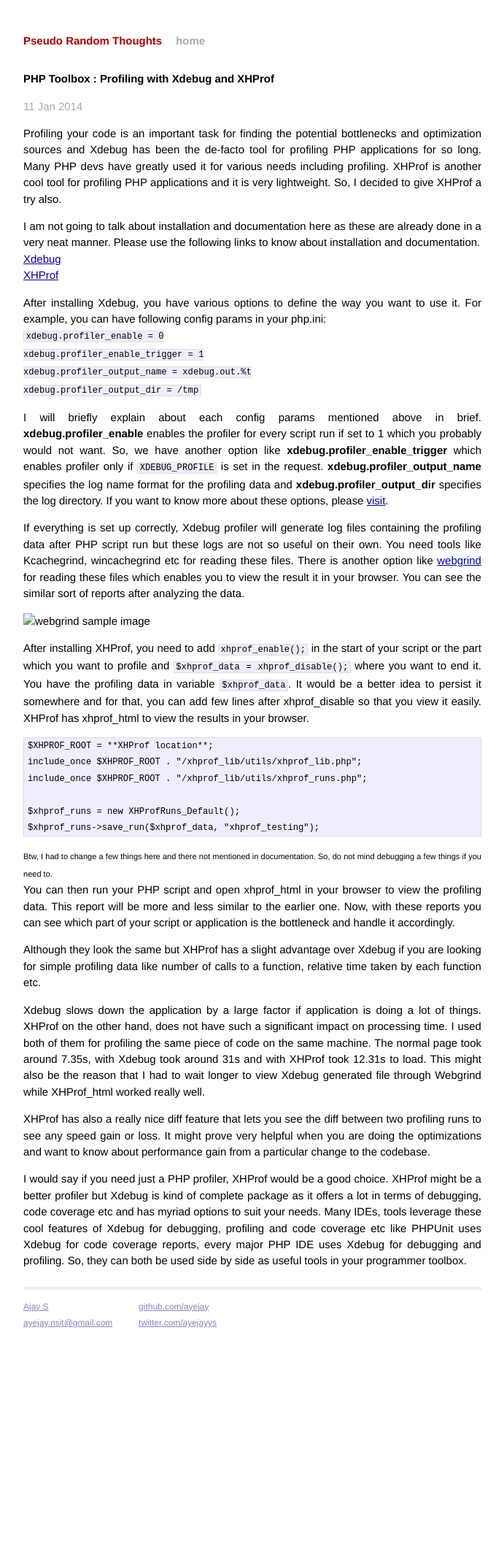
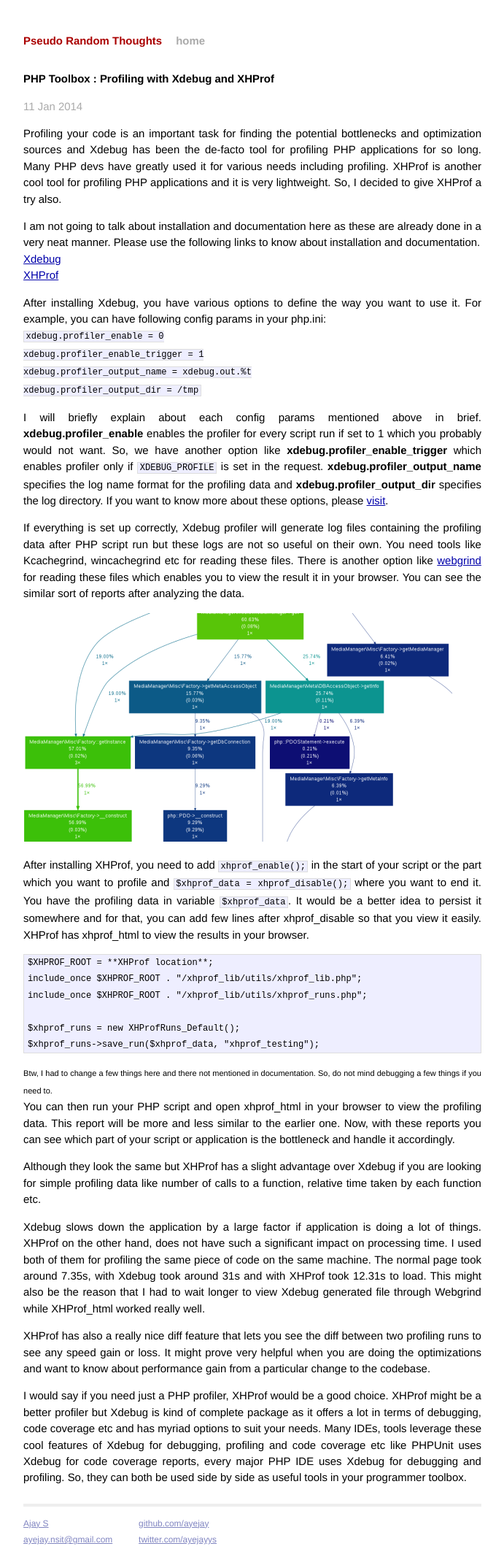
Before and after one commit to ayejay/ayejay.github.io, a Jekyll site: the page built from _posts/2014-01-11-php-toolbox-profiling-with-xdebug-and-xhprof.html, in a window 1280 px wide. Shown: the whole page at 73% size, without its empty margins (294-985 px from the left). Built offline with Jekyll 4.4.1, drawn with Linux system fonts in a browser that asks for light colours; Markdown is read by kramdown in place of the engine named in the settings; before the commit the page ends 1836 px from its top, so only the background shows below that.

Commit message:
Corrected image link

```diff
--- a/_posts/2014-01-11-php-toolbox-profiling-with-xdebug-and-xhprof.html
+++ b/_posts/2014-01-11-php-toolbox-profiling-with-xdebug-and-xhprof.html
@@ -34,7 +34,7 @@ xdebug.profiler_output_name = xdebug.out.%t<br />
 xdebug.profiler_output_dir = /tmp</code></p>
 <p>I will briefly explain about each config params mentioned above in brief. <strong>xdebug.profiler_enable</strong> enables the profiler for every script run if set to 1 which you probably would not want. So, we have another option like <strong>xdebug.profiler_enable_trigger</strong> which  enables profiler only if <code>XDEBUG_PROFILE</code> is set in the request. <strong>xdebug.profiler_output_name</strong> specifies the log name format for the profiling data and <strong>xdebug.profiler_output_dir</strong> specifies the log directory. If you want to know more about these options, please <a href="http://xdebug.org/docs/all_settings" title="All Settings" target="_blank">visit</a>.</p>
 <p>If everything is set up correctly, Xdebug profiler will generate log files containing the profiling data after PHP script run but these logs are not so useful on their own. You need tools like Kcachegrind, wincachegrind etc for reading these files. There is another option like <a href="https://github.com/jokkedk/webgrind" title="webgrind" target="_blank">webgrind</a> for reading these files which enables you to view the result it in your browser. You can see the similar sort of reports after analyzing the data.</p>
-<p><img src="assets/webgrind_web_2.png" alt="webgrind sample image" /></p>
+<p><img src="../assets/webgrind_web_2.png" alt="webgrind sample image" /></p>
 <p>After installing XHProf, you need to add <code>xhprof_enable();</code> in the start of your script or the part which you want to profile and <code>$xhprof_data = xhprof_disable();</code> where you want to end it. You have the profiling data in variable <code>$xhprof_data</code>. It would be a better idea to persist it somewhere and for that, you can add few lines after xhprof_disable so that you view it easily. XHProf has xhprof_html to view the results in your browser.</p>
 <pre lang="php">$XHPROF_ROOT = **XHProf location**;
 include_once $XHPROF_ROOT . "/xhprof_lib/utils/xhprof_lib.php";
```
